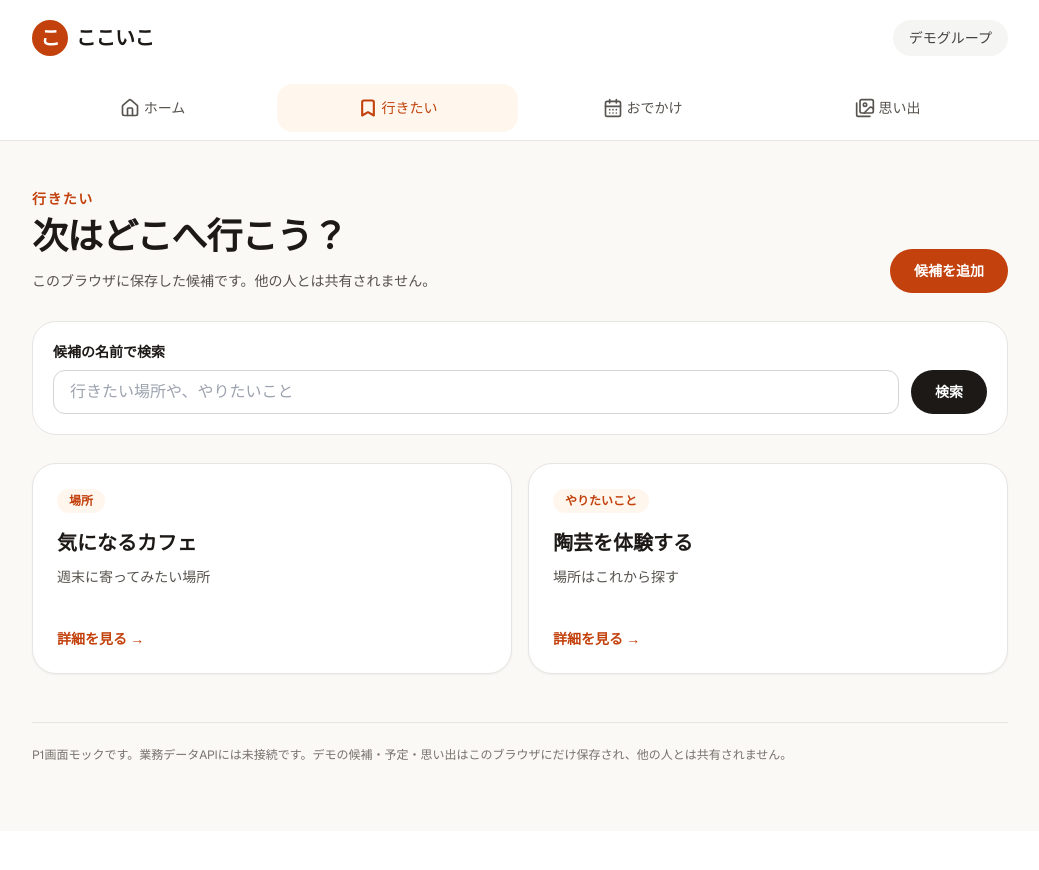
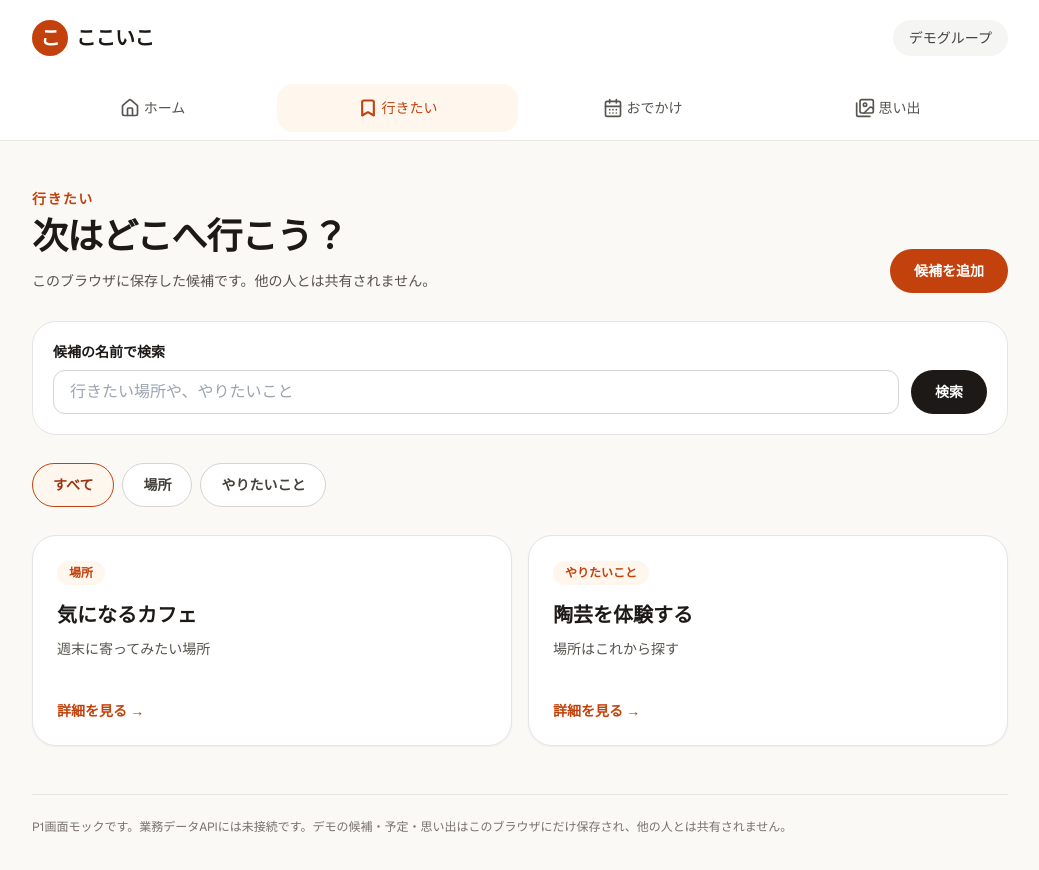
Before and after one commit to Gaku-Fujioka/ikopoke, a Next.js app: page /app/items in a window 1280 px wide. Shown: the top 870 px of the page, without its empty margins (120-1159 px from the left). Before the commit the page ends 831 px from the top, so only its background shows below. Built offline with nearby package versions, Linux system fonts and the light colour scheme.

Commit message:
Add item kind filtering with URL state

```diff
--- a/app/app/items/[itemId]/page.tsx
+++ b/app/app/items/[itemId]/page.tsx
@@ -6,12 +6,15 @@ import { Suspense, useState } from "react";
 import { ScreenState } from "@/components/flow/screen-state";
 import { messageFromError, useMockSnapshot } from "@/components/flow/use-mock-snapshot";
 import type { ReactionValue } from "@/lib/kokoiko/contracts";
+import { itemKindFromQuery, itemListHref } from "@/lib/kokoiko/item-list-query";
 import { createMockRepository, MOCK_GROUP_ID, MOCK_MEMBER_ID } from "@/lib/kokoiko/mock-repository";
 
 function ItemDetailContent() {
   const { itemId } = useParams<{ itemId: string }>();
-  const query = useSearchParams().get("q")?.trim() ?? "";
-  const listHref = query ? `/app/items?q=${encodeURIComponent(query)}` : "/app/items";
+  const searchParams = useSearchParams();
+  const query = searchParams.get("q")?.trim() ?? "";
+  const kind = itemKindFromQuery(searchParams.get("kind"));
+  const listHref = itemListHref(query, kind);
   const { snapshot, error, loading, reload } = useMockSnapshot();
   const [actionError, setActionError] = useState<string | null>(null);
   const [success, setSuccess] = useState("");
--- a/app/app/items/page.tsx
+++ b/app/app/items/page.tsx
@@ -5,12 +5,24 @@ import { useSearchParams } from "next/navigation";
 import { Suspense } from "react";
 import { ScreenState } from "@/components/flow/screen-state";
 import { useMockSnapshot } from "@/components/flow/use-mock-snapshot";
+import type { ItemKind } from "@/lib/kokoiko/contracts";
+import { itemDetailHref, itemKindFromQuery, itemListHref } from "@/lib/kokoiko/item-list-query";
+
+const kinds: { label: string; value: ItemKind | null }[] = [
+  { label: "すべて", value: null },
+  { label: "場所", value: "spot" },
+  { label: "やりたいこと", value: "activity" },
+];
 
 function ItemsContent() {
   const searchParams = useSearchParams();
   const query = searchParams.get("q")?.trim() ?? "";
+  const kind = itemKindFromQuery(searchParams.get("kind"));
+  const kindLabel = kind === "spot" ? "場所" : kind === "activity" ? "やりたいこと" : null;
   const { snapshot, error, loading, reload } = useMockSnapshot();
-  const items = snapshot?.items.filter((item) => item.title.toLocaleLowerCase().includes(query.toLocaleLowerCase())) ?? [];
+  const items = snapshot?.items.filter((item) =>
+    (!kind || item.kind === kind) && item.title.toLocaleLowerCase().includes(query.toLocaleLowerCase()),
+  ) ?? [];
 
   return (
     <div className="space-y-7">
@@ -24,13 +36,25 @@ function ItemsContent() {
       </div>
 
       <form action="/app/items" method="get" role="search" className="flex flex-wrap items-end gap-3 rounded-3xl border border-stone-200 bg-white p-4 sm:p-5">
+        {kind && <input type="hidden" name="kind" value={kind} />}
         <div className="min-w-48 flex-1 space-y-2">
           <label htmlFor="item-search" className="block text-sm font-semibold">候補の名前で検索</label>
           <input key={query} id="item-search" name="q" type="search" defaultValue={query} placeholder="行きたい場所や、やりたいこと" className="min-h-11 w-full rounded-xl border border-stone-300 px-4 text-base focus-visible:outline-none focus-visible:ring-2 focus-visible:ring-orange-700" />
         </div>
         <button type="submit" className="min-h-11 rounded-full bg-stone-900 px-6 text-sm font-semibold text-white hover:bg-stone-700 focus-visible:outline-none focus-visible:ring-2 focus-visible:ring-stone-900 focus-visible:ring-offset-2">検索</button>
-        {query && <Link href="/app/items" className="inline-flex min-h-11 items-center rounded-full px-3 text-sm font-semibold text-orange-700 underline underline-offset-4 focus-visible:outline-none focus-visible:ring-2 focus-visible:ring-orange-700">条件を解除</Link>}
+        {(query || kind) && <Link href="/app/items" className="inline-flex min-h-11 items-center rounded-full px-3 text-sm font-semibold text-orange-700 underline underline-offset-4 focus-visible:outline-none focus-visible:ring-2 focus-visible:ring-orange-700">条件を解除</Link>}
       </form>
+
+      <nav aria-label="候補の種類" className="flex flex-wrap gap-2">
+        {kinds.map((option) => {
+          const active = kind === option.value;
+          return (
+            <Link key={option.label} href={itemListHref(query, option.value)} aria-current={active ? "page" : undefined} className={`inline-flex min-h-11 items-center rounded-full border px-5 text-sm font-semibold focus-visible:outline-none focus-visible:ring-2 focus-visible:ring-orange-700 focus-visible:ring-offset-2 ${active ? "border-orange-700 bg-orange-50 text-orange-800" : "border-stone-300 bg-white text-stone-700 hover:border-orange-300"}`}>
+              {option.label}
+            </Link>
+          );
+        })}
+      </nav>
 
       <ScreenState loading={loading} error={error} onRetry={reload} />
 
@@ -42,17 +66,17 @@ function ItemsContent() {
         </div>
       ) : items.length === 0 ? (
         <div className="rounded-3xl border border-stone-200 bg-white p-8">
-          <h2 className="text-xl font-semibold">検索結果がありません</h2>
-          <p className="mt-2 text-stone-600">「{query}」に一致する候補は見つかりませんでした。</p>
-          <Link href="/app/items" className="mt-5 inline-block font-semibold text-orange-700 underline underline-offset-4 focus-visible:outline-none focus-visible:ring-2 focus-visible:ring-orange-700">検索を解除してすべて見る</Link>
+          <h2 className="text-xl font-semibold">{kind ? "条件に合う候補がありません" : "検索結果がありません"}</h2>
+          <p className="mt-2 text-stone-600">{query ? `「${query}」に一致する` : ""}{kindLabel ? `${kindLabel}の` : ""}候補は見つかりませんでした。</p>
+          <Link href="/app/items" className="mt-5 inline-block font-semibold text-orange-700 underline underline-offset-4 focus-visible:outline-none focus-visible:ring-2 focus-visible:ring-orange-700">条件を解除してすべて見る</Link>
         </div>
       ) : (
         <>
-          {query && <p role="status" className="text-sm text-stone-600">「{query}」の検索結果：{items.length}件</p>}
+          {(query || kind) && <p role="status" className="text-sm text-stone-600">{query ? `「${query}」の` : ""}{kindLabel ? `${kindLabel}の` : ""}検索結果：{items.length}件</p>}
           <ul className="grid gap-4 sm:grid-cols-2">
             {items.map((item) => (
               <li key={item.id}>
-                <Link href={`/app/items/${encodeURIComponent(item.id)}${query ? `?q=${encodeURIComponent(query)}` : ""}`} className="group block h-full rounded-3xl border border-stone-200 bg-white p-6 shadow-sm hover:border-orange-300 focus-visible:outline-none focus-visible:ring-2 focus-visible:ring-orange-700 focus-visible:ring-offset-2">
+                <Link href={itemDetailHref(item.id, query, kind)} className="group block h-full rounded-3xl border border-stone-200 bg-white p-6 shadow-sm hover:border-orange-300 focus-visible:outline-none focus-visible:ring-2 focus-visible:ring-orange-700 focus-visible:ring-offset-2">
                   <span className="inline-block rounded-full bg-orange-50 px-3 py-1 text-xs font-semibold text-orange-700">{item.kind === "spot" ? "場所" : "やりたいこと"}</span>
                   <h2 className="mt-4 text-xl font-semibold group-hover:text-orange-700">{item.title}</h2>
                   <p className="mt-2 line-clamp-2 min-h-12 text-sm leading-6 text-stone-600">{item.note || "メモはまだありません"}</p>
--- /dev/null
+++ b/lib/kokoiko/item-list-query.ts
@@ -0,0 +1,18 @@
+import type { ItemKind } from "./contracts";
+
+export function itemKindFromQuery(value: string | null): ItemKind | null {
+  return value === "spot" || value === "activity" ? value : null;
+}
+
+export function itemListHref(query: string, kind: ItemKind | null): string {
+  const params = new URLSearchParams();
+  if (query) params.set("q", query);
+  if (kind) params.set("kind", kind);
+  const search = params.toString();
+  return `/app/items${search ? `?${search}` : ""}`;
+}
+
+export function itemDetailHref(itemId: string, query: string, kind: ItemKind | null): string {
+  const listHref = itemListHref(query, kind);
+  return `/app/items/${encodeURIComponent(itemId)}${listHref.slice("/app/items".length)}`;
+}
```
Also changed, not shown: 2 other files (tests, documents, lock files or other folders).
